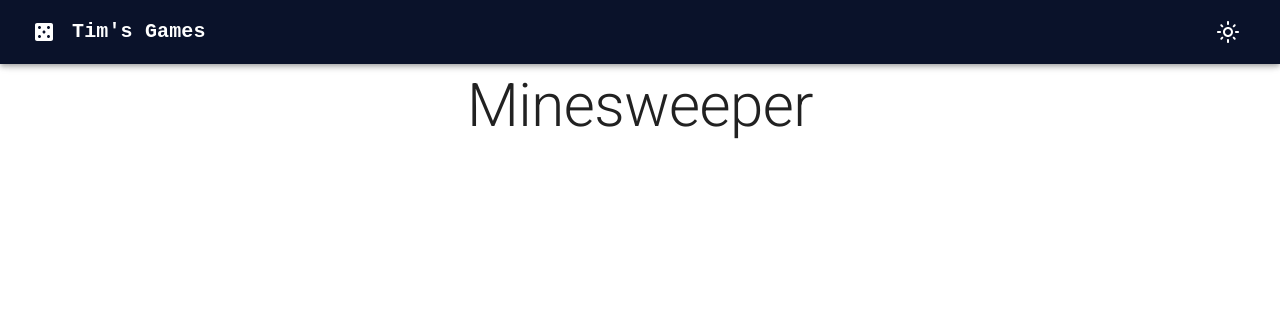
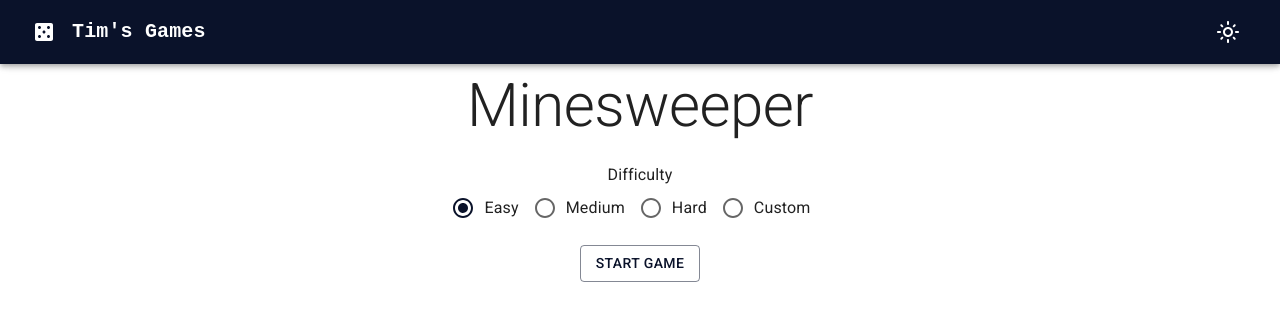
Before and after one commit to TimChoy/tim-games, a Next.js app: page /minesweeper in a window 1280 px wide. Shown: the top 320 px of the page. Built offline with nearby package versions, Linux system fonts and the light colour scheme; what @mui/material-nextjs would draw is missing.

Commit message:
Add todo, fix dark theme for forms and create skeleton for minesweeper

```diff
--- a/src/components/minesweeper/Minesweeper.tsx
+++ b/src/components/minesweeper/Minesweeper.tsx
@@ -1,15 +1,234 @@
 "use client";
-import React from "react";
+import React, { useEffect, useState } from "react";
 import styles from "@/styles/Minesweeper.module.css";
-import { Box, Typography } from "@mui/material";
+import {
+  Box,
+  Button,
+  Card,
+  CardActionArea,
+  CardContent,
+  FormControl,
+  FormControlLabel,
+  FormHelperText,
+  FormLabel,
+  InputLabel,
+  OutlinedInput,
+  Radio,
+  RadioGroup,
+  TextField,
+  Typography,
+} from "@mui/material";
+import Grid from "@mui/material/Grid2";
+
+const cellSize = 30;
 
 export default function Minesweeper() {
+  const [difficulty, setDifficulty] = useState<string>("easy");
+  const [running, setRunning] = useState<boolean>(false);
+
+  // Variables for game board
+  const [width, setWidth] = useState<number>(5);
+  const [height, setHeight] = useState<number>(5);
+  const [mines, setMines] = useState<number>(10);
+
+  // Variables for custom difficulty
+  const [maxMines, setMaxMines] = useState<number>(0);
+  const [customWidth, setCustomWidth] = useState<number>(5);
+  const [customHeight, setCustomHeight] = useState<number>(5);
+  const [customMines, setCustomMines] = useState<number>(10);
+
+  useEffect(() => {
+    if (customWidth != null && customHeight != null) {
+      setMaxMines(() => customWidth * customHeight - 1);
+    }
+  }, [customWidth, customHeight]);
+
+  const handleDifficultyChange = (e: React.ChangeEvent<HTMLInputElement>) => {
+    setDifficulty(() => (e.target as HTMLInputElement).value);
+  };
+
+  // Helper function for modifying input to make it in range
+  const validDimensions = (value: string) => {
+    const dimension = value == "" ? 2 : parseInt(value);
+
+    if (dimension < 2) {
+      return 2;
+    }
+    if (dimension > 99) {
+      return 99;
+    }
+    return dimension;
+  };
+
+  const validMines = (value: string) => {
+    const mines = value == "" ? 1 : parseInt(value);
+    if (mines < 1) {
+      return 1;
+    }
+    if (mines > maxMines) {
+      return maxMines;
+    }
+    return mines;
+  };
+
+  const handleGameStart = () => {
+    switch (difficulty) {
+      case "easy":
+        initGame(9, 9, 10);
+        break;
+      case "medium":
+        initGame(16, 16, 40);
+        break;
+      case "hard":
+        initGame(16, 30, 99);
+        break;
+      case "custom":
+        initGame(customWidth, customHeight, customMines);
+        break;
+      default:
+        console.error("Unreachable");
+        break;
+    }
+  };
+
+  const initGame = (w: number, h: number, m: number) => {
+    setWidth(() => w);
+    setHeight(() => h);
+    setMines(() => m);
+    setRunning(() => true);
+  };
+
   return (
     <div className={styles.minesweeperContainer}>
       <Box className={styles.minesweeper} sx={{ flexGrow: 1 }}>
         <Typography variant="h2" gutterBottom>
           Minesweeper
         </Typography>
+        {!running ? (
+          <>
+            <FormControl>
+              <Typography variant="body1">Difficulty</Typography>
+              <RadioGroup
+                row
+                name="radio-buttons-group"
+                value={difficulty}
+                onChange={handleDifficultyChange}
+              >
+                <FormControlLabel
+                  value="easy"
+                  control={<Radio />}
+                  label="Easy"
+                />
+                <FormControlLabel
+                  value="medium"
+                  control={<Radio />}
+                  label="Medium"
+                />
+                <FormControlLabel
+                  value="hard"
+                  control={<Radio />}
+                  label="Hard"
+                />
+                <FormControlLabel
+                  value="custom"
+                  control={<Radio />}
+                  label="Custom"
+                />
+              </RadioGroup>
+            </FormControl>
+            {difficulty === "custom" ? (
+              <Box sx={{ marginTop: "1rem" }}>
+                <TextField
+                  label="Width (2 - 99)"
+                  id="custom-difficulty-input-width"
+                  value={customWidth}
+                  type="number"
+                  onChange={(e: React.ChangeEvent<HTMLInputElement>) => {
+                    setCustomWidth(() => validDimensions(e.target.value));
+                  }}
+                />
+                <TextField
+                  label="Height (2 - 99)"
+                  id="custom-difficulty-input-height"
+                  value={customHeight}
+                  type="number"
+                  onChange={(e: React.ChangeEvent<HTMLInputElement>) => {
+                    setCustomHeight(() => validDimensions(e.target.value));
+                  }}
+                />
+                <TextField
+                  label="Number of Mines"
+                  id="custom-difficulty-input-mines"
+                  value={customMines}
+                  type="number"
+                  onChange={(e: React.ChangeEvent<HTMLInputElement>) => {
+                    setCustomMines(() => validMines(e.target.value));
+                  }}
+                />
+              </Box>
+            ) : (
+              // Render nothing if custom is not selected
+              <></>
+            )}
+            <Button
+              variant="outlined"
+              sx={{ marginTop: "1rem" }}
+              onClick={handleGameStart}
+            >
+              Start Game
+            </Button>
+          </>
+        ) : (
+          <>
+            <Typography
+              variant="body2"
+              gutterBottom
+            >{`Mines remaining: ${mines}`}</Typography>
+            <Grid
+              container
+              columns={width}
+              spacing={0}
+              sx={{
+                "--Grid-borderWidth": "2px",
+                borderTop: "var(--Grid-borderWidth) solid",
+                borderLeft: "var(--Grid-borderWidth) solid",
+                borderColor: "divider",
+                "& > div": {
+                  borderRight: "var(--Grid-borderWidth) solid",
+                  borderBottom: "var(--Grid-borderWidth) solid",
+                  borderColor: "divider",
+                },
+                maxWidth: `${cellSize * width + 2}px`,
+              }}
+            >
+              {Array.from(Array(width * height).keys()).map((_, index) => (
+                <Grid
+                  key={index}
+                  size={1}
+                  height={cellSize}
+                  width={cellSize}
+                  display="flex"
+                  justifyContent="center"
+                  alignItems="center"
+                >
+                  <Card
+                    sx={{
+                      width: "100%",
+                      height: "100%",
+                      display: "flex",
+                      justifyContent: "center",
+                      alignItems: "center",
+                    }}
+                  >
+                    <CardActionArea sx={{ width: "100%", height: "100%" }}>
+                      <CardContent>{""}</CardContent>
+                    </CardActionArea>
+                  </Card>
+                </Grid>
+              ))}
+            </Grid>
+          </>
+        )}
       </Box>
     </div>
   );
--- a/src/context/AppThemeContext.tsx
+++ b/src/context/AppThemeContext.tsx
@@ -19,14 +19,7 @@ const AppThemeProvider = (props: any) => {
           disableCssColorScheme: true,
         },
         palette: {
-          primary: {
-            main: "rgb(10, 18, 42)",
-            contrastText: "rgb(255, 255, 255)",
-          },
-          secondary: {
-            main: "rgb(27, 59, 111)",
-            contrastText: "rgb(255, 255, 255)",
-          },
+          mode: "dark",
         },
         colorSchemes: {
           light: {
```
Also changed, not shown: 1 other file (tests, documents, lock files or other folders).
